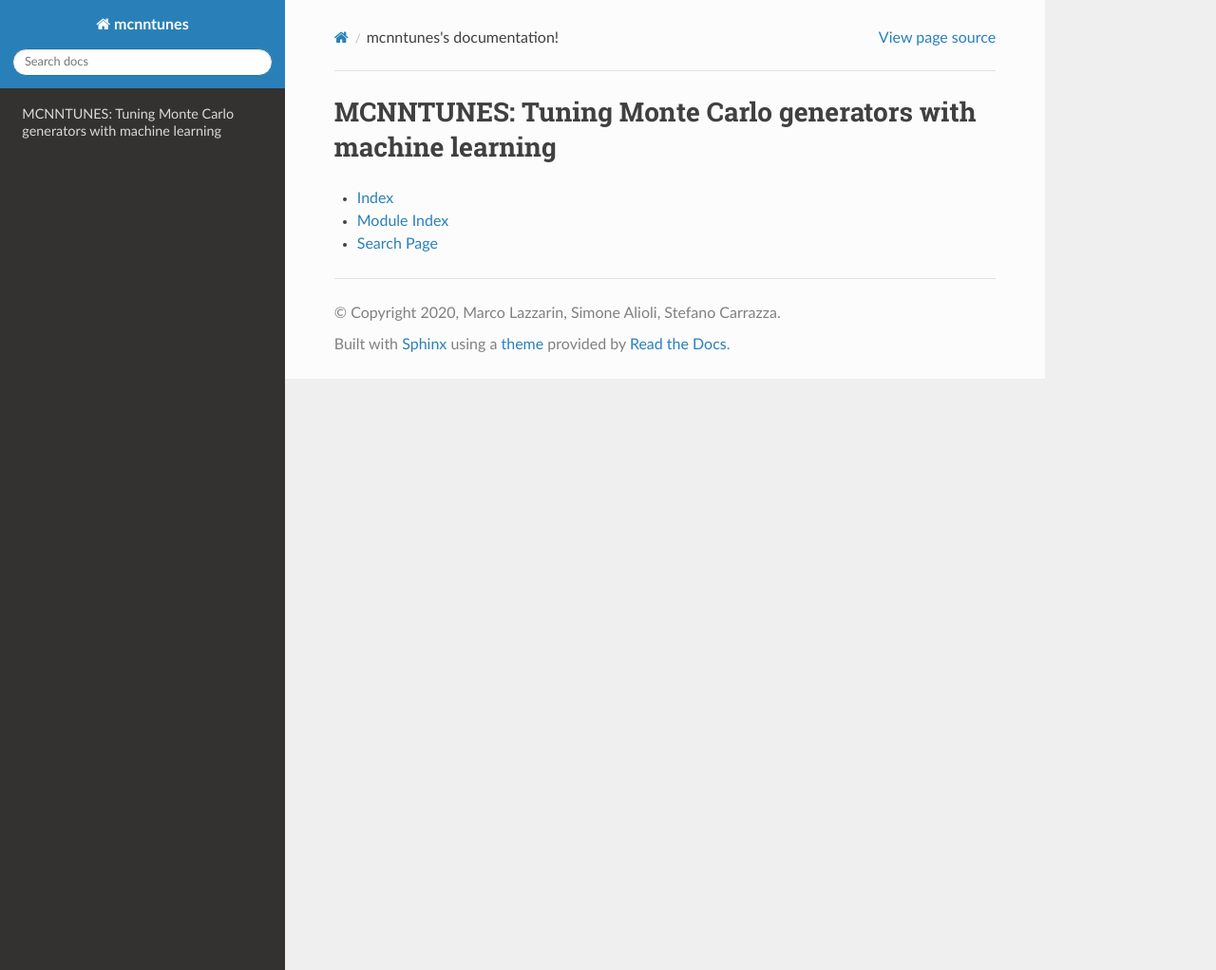
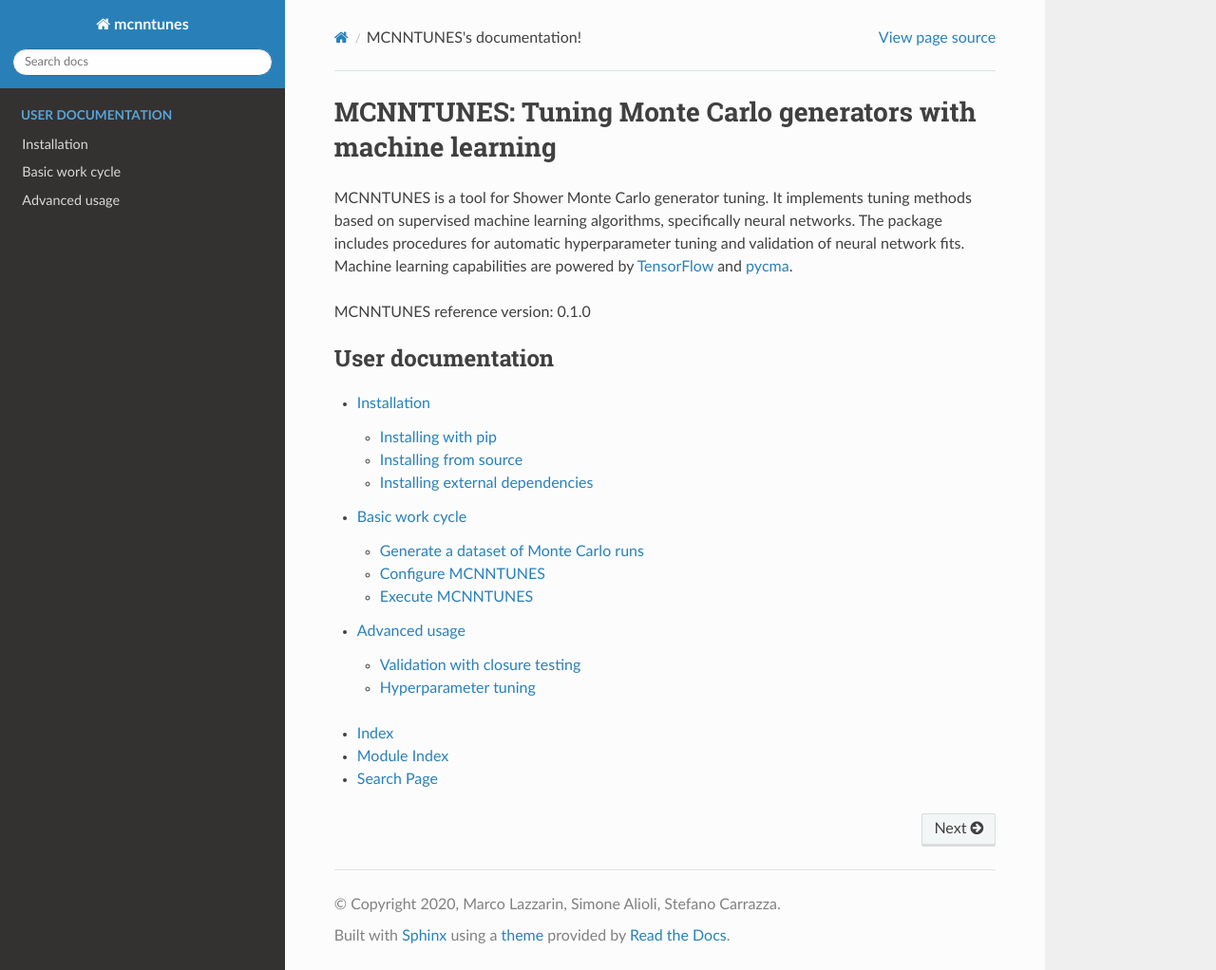
Before and after one commit to N3PDF/mcnntunes, a Sphinx documentation site: the page built from doc/source/index.rst, in a window 1280 px wide and 1022 px high. Shown: the whole window at 95% size. Built offline with Sphinx 7.4.7 and the Read the Docs theme 2.0.0, drawn with Linux system fonts in a browser that asks for light colours; some of the changed lines change nothing that is shown.

Commit message:
Adding documentation

```diff
--- /dev/null
+++ b/doc/source/advanced_usage.rst
@@ -0,0 +1,90 @@
+Advanced usage
+==============
+
+This section presents some advanced functionalities.
+
+* :ref:`benchmark`
+* :ref:`hyperparameter-tuning`
+
+___________________________________
+
+.. _benchmark:
+
+Validation with closure testing
+-----------------------------------
+
+If you take a set of run from the training set and move it in a separate folder, e.g. ``validation_set``, you can add it to the configuration runcard under the ``input`` key:
+
+.. code-block:: yaml
+
+    input:
+        # ...
+        benchmark_folders:
+          - validation_set
+        # ...
+
+Now you have access to a performance assessment procedure based on `closure tests`:
+
+.. code-block::
+
+    mcnntunes -o output benchmark runcard.yaml
+
+For each run in the benchmark folders, the program will perform the tuning procedure with this run instead of the actual experimental data. Then, the obtained parameters are compared with the exact parameters used for generating the run, and a loss function is computed. For more information about the closure test procedure, see https://arxiv.org/abs/20xx.xxxxxx.
+
+.. _hyperparameter-tuning:
+
+Hyperparameter tuning
+---------------------
+
+Deep learning algorithms present many hyperparameters that can heavily influence their performance. MCNNTUNES implements an hyperparameter tuning procedure using `HyperOpt <https://github.com/hyperopt/hyperopt>`_. In order to enable the hyperparameter optimization, you need to insert the corresponding settings in the configuration runcard:
+
+.. code-block:: yaml
+
+    hyperparameter_scan:
+            max_evals: number of max  evaluation for the hyperparameter search
+            model:
+                architecture:
+                actfunction:
+                optimizer:
+                epochs:
+                batch_size:
+                # other model settings...
+
+You need to define the search space under the ``model`` key. It must be defined by means of specific function provided by HyperOpt (see the `official documentation <https://github.com/hyperopt/hyperopt/wiki/FMin>`_). You don't need to use each available key. An example of search space may be:
+
+.. code-block:: yaml
+
+    architecture: "hp.choice(’layers’, [[hp.quniform(f’size_{_}_2’,5,10,1) for _ in range(2)],
+                                       [hp.quniform(f’size_{_}_3’,5,10,1) for _ in range(3)],
+                                       [hp.quniform(f’size_{_}_4’,5,10,1) for _ in range(4)]])"
+    optimizer: "hp.choice(’optimizer’, [’sgd’,’rmsprop’,’adagrad’,’adadelta’,’adam’,’adamax’])"
+    optimizer_lr: "hp.loguniform(’learning_rate’, -10, -1)"
+
+Now you can run the hyperparameter scan with
+
+.. code-block::
+
+    mcnntunes -o output optimize runcard.yaml
+
+At the end of the optimization procedure, a summary of all evaluations will be presented. Moreover, an in-depth analysis of the results is presented in the HTML report that ``mcnntunes tune`` builds. If you are satisfied with the best configuration, you can reconfigure MCNNTUNES with that configuration and re-execute the full basic work cycle.
+
+.. note::
+
+    Optionally, you can run a parallel search using the features of HyperOpt. This requires the instantiation of a MongoDB database that must be able to communicate with all the workers. Then, you must insert the database URL and an arbitrary `exp_key` to the configuration runcard:
+
+    .. code-block:: yaml
+
+        hyperparameter_scan:
+                # settings...
+                cluster:
+                    url: URL
+                    exp_key: EXP_KEY
+                # settings...
+
+    The program will send some work items to the database and wait for their results. These items corresponds to different trials for the hyperparameter scan. In order to evaluate these items, you need to launch some workers using e.g.
+
+    .. code-block::
+
+        hyperopt-mongo-worker --exp-key=EXP_KEY --mongo=<host>[:port]/<db> --workdir=WORK_DIR
+
+    See ``hyperopt-mongo-worker --help`` for more options. For more details about the HyperOpt implementation of the parallel search, see the official documentation.
--- /dev/null
+++ b/doc/source/basic_work_cycle.rst
@@ -0,0 +1,162 @@
+Basic work cycle
+================
+
+The basic work cycle is subdivided in these steps:
+
+* :ref:`sampling`
+* :ref:`configure`
+* :ref:`execute`
+
+____________________
+
+.. _sampling:
+
+Generate a dataset of Monte Carlo runs
+--------------------------------------
+
+In the first step, you must create a dataset of Monte Carlo runs where each run has been generated with a different parameter configuration.
+
+Once decided which parameters you need to tune, you are required to select a steering range for these parameters and insert them in a YAML file, for example:
+
+.. code-block:: yaml
+
+    # variations.yml
+    # Parameter: [min, max]
+    intrinsicKT: [1, 2.5]
+    asMZisr: [0.12, 0.14]
+    pT0isr: [0.5, 2.5]
+
+Then, you need to create a runcard for your event generator, and set the value of the parameters above with the placeholder ``{{parameter_name}}``. This is an example using PYTHIA8:
+
+.. code-block::
+
+    ! runcard_template
+    ! settings ...
+    BeamRemnants:primordialKThard = {{intrinsicKT}}
+    SpaceShower:alphaSvalue = {{asMZisr}}
+    SpaceShower:pT0Ref = {{pT0isr}}
+    ! more settings ...
+
+Now you can use
+
+.. code-block::
+
+    mcnntemplate sampling -n NUM_RUNS -s SEED runcard_template variations.yml
+
+to sample ``NUM_RUNS`` parameter configurations uniformly within the steering ranges, and fill the runcard_template with these configurations.
+
+Alternatively, the user can provide some possible values for each parameter and ``mcnntemplate`` can generate the parameter configurations by combining these values in all possible ways. The YAML file may be something like this:
+
+.. code-block:: yaml
+
+    # variations.yml
+    # Parameter: [a, b, c, ...]
+    intrinsicKT: [1, 1.5, 2, 2.5]
+    asMZisr: [0.12, 0,13, 0.14]
+    pT0isr: [0.5, 1.5, 2.5]
+
+Then, running
+
+.. code-block::
+
+    mcnntemplate combinations runcard_template variations.yml
+
+will compute the 36 possible combinations and fill the runcard_template with these configurations.
+
+The output directory will be something like this:
+
+.. code-block::
+
+    output/0000/params.dat
+    output/0000/runcard_template
+    output/0001/params.dat
+    output/0001/runcard_template
+    ...
+    output/NUM_RUNS/params.dat
+    output/NUM_RUNS/runcard_template
+
+Each runcard_template will use the parameters written in its params.dat file. Now run the generator (with the analyses that you prefer) for each of the templates and write the resulting result.yoda file in the corresponding folder.
+
+In order to finalize the dataset, run
+
+.. code-block::
+
+    mcnntunes-buildruns -n NUM_RUNS -d output -f result.yoda -p params.dat --patterns INCLUDE_PATTERNS --unpatters EXCLUDE_PATTERNS -o training_set
+
+The script will collect all histograms with a path that include ``INCLUDE_PATTERNS`` but not ``EXCLUDE_PATTERNS``. For example, ``INCLUDE_PATTERS`` may be ``ATLAS_2014_I1300647`` and ``EXCLUDE_PATTERNS`` may be ``RAW``. This step is required to embed the parameters in the yoda file and to convert histograms to scatterplots.
+
+.. _configure:
+
+Configure MCNNTUNES
+-------------------
+
+Now you need to configure MCNNTUNES. You can use the following template:
+
+.. code-block:: yaml
+
+    input:
+        folders: folders containing the MC runs;
+        patterns: list of patterns to look for in the histogram paths;
+        unpatters: list of patterns to exclude;
+        expfiles: list of files with the reference data;
+        weightrules: a list of weight modifiers (optional)
+            - pattern: it selects the histograms with that pattern in the path
+                condition: see below
+                weight: the weight (only 0 or 1 for the InverseModel)
+            - ...
+
+    # The condition subkey accept only:
+    #    - one positive integer representing the index of the bin that we want to weight differently (the first bin is 1, not 0)
+    #    - a list of two real number [a,b]. This will select all bins centered into the close interval [a,b].
+    #      It's also possible to use '+inf' or '-inf' instead a real numbers.
+
+    model:
+        model_type: ('PerBinModel' or 'InverseModel')
+        seed:
+        noscan_setup:
+            architecture: (optional, default [5, 5])
+            actfunction: (optional, default 'tanh')
+            optimizer: (optional, default "adam")
+            optimizer_lr: (optional)
+            initializer: (optional, default "glorot_uniform")
+            epochs: (optional, default 5000)
+            batch_size: (optional, default 16)
+            data_augmentation: (optional, default False, only for 'InverseModel')
+            param_estimator: (optional, only for 'InverseModel', 'SimpleInference', 'Median', 'Mean', default 'SimpleInference')
+
+    # Minimizer is only for 'PerBinModel'
+    minimizer:
+        minimizer_type: ('CMAES' or 'GradientMinimizer' (experimental))
+        bounds: boolean, bounds the results to be within the steering ranges (only for CMAES)
+        restarts: number of minimization trials (only for CMAES)
+
+Two different types of models are implemented. The `Per Bin` model parametrises the generator behaviour with fully-connected neural networks, and then fits the generator output to the experimental data using a minimizer. The `Inverse` model uses fully-connected neural networks, and tries to learn directly the parameter configuration that the generator needs to output a given result. For more information about the models, see https://arxiv.org/abs/20xx.xxxxxx.
+
+Models are implemented with `Keras <https://keras.io/>`_, so you can use its activation functions, optimizers and initializers. The other keys under ``model`` are self-explanatory, except for ``param_estimator``: the `Inverse` model computes the tuning errors by generating a distribution of predictions within the experimental errors (see https://arxiv.org/abs/20xx.xxxxxx for more information). You can change the default parameter estimation from a simple inference to the mean or the median of this distribution.
+
+Additional keys are required for more advanced usage, e.g. hyperparameter tuning (see :doc:`advanced usage <advanced_usage>`).
+
+.. _execute:
+
+Execute MCNNTUNES
+-----------------
+
+At first, perform the ``preprocess`` step and check if MCNNTUNES recognise the ``input`` keys successfully:
+
+.. code-block::
+
+    mcnntunes -o output preprocess runcard.yml
+
+Then, perform the ``model`` step and check if MCNNTUNES recognise the ``model`` keys successfully:
+
+.. code-block::
+
+    mcnntunes -o output model runcard.yml
+
+Finally, perform the ``tune`` step and check if MCNNTUNES recognise the ``minimizer`` keys successfully:
+
+.. code-block::
+
+    mcnntunes -o output tune runcard.yml
+
+An HTML report with all the information about the tuning process will be created, and you can access it from ``output/index.html``.
--- a/doc/source/index.rst
+++ b/doc/source/index.rst
@@ -1,10 +1,23 @@
 .. title::
-    mcnntunes's documentation!
+    MCNNTUNES's documentation!
 
 
-==============================================================
+=====================================================================
 MCNNTUNES: Tuning Monte Carlo generators with machine learning
-==============================================================
+=====================================================================
+
+MCNNTUNES is a tool for Shower Monte Carlo generator tuning. It implements tuning methods based on supervised machine learning algorithms, specifically neural networks. The package includes procedures for automatic hyperparameter tuning and validation of neural network fits.
+Machine learning capabilities are powered by `TensorFlow <https://www.tensorflow.org/>`_ and `pycma <https://github.com/CMA-ES/pycma>`_.
+
+MCNNTUNES reference version: |release|
+
+.. toctree::
+   :maxdepth: 3
+   :caption: User documentation
+
+   installation
+   basic_work_cycle
+   advanced_usage
 
 * :ref:`genindex`
 * :ref:`modindex`
--- /dev/null
+++ b/doc/source/installation.rst
@@ -0,0 +1,67 @@
+Installation
+====================
+
+MCNNTUNES can be installed either with pip or from source:
+
+* :ref:`installing-with-pip`
+* :ref:`installing-from-source`
+* :ref:`installing-YODA`
+
+____________________
+
+.. _installing-with-pip:
+
+Installing with pip
+-------------------
+
+You can install MCNNTUNES directly from PyPI:
+
+.. code-block:: bash
+
+	pip install mcnntunes
+
+The ``pip`` program will take care of all the required dependencies, except for YODA (view :ref:`installing-YODA`). Please note that MCNNTUNES requires Python 3.6 or greater.
+
+.. _installing-from-source:
+
+Installing from source
+----------------------
+
+If you prefer to install MCNNTUNES directly from source, clone the repository from GitHub:
+
+.. code-block::
+
+	git clone https://github.com/N3PDF/mcnntunes
+	cd mcnntunes
+
+Then, install the requirements:
+
+.. code-block::
+
+	pip install -r requirements.txt
+
+The ``pip`` program will take care of all the required dependencies, except for YODA (view :ref:`installing-YODA`). Finally, install MCNNTUNES using ``pip``:
+
+.. code-block::
+
+	pip install .
+
+.. _installing-YODA:
+
+Installing external dependencies
+--------------------------------
+
+The `YODA library <https://yoda.hepforge.org/>`_ is not available from PyPI and must be installed manually. You can download it from the website and install it following standard GNU procedure, e.g.:
+
+.. code-block::
+
+	wget https://yoda.hepforge.org/downloads/?f=YODA-x.y.z.tar.gz -O YODA-x.y.z.tar.gz
+	tar -xf YODA-x.y.z.tar.gz
+	cd YODA-x.y.z
+	./configure --prefix=$PREFIX
+	make
+	make install
+
+where ``$PREFIX$`` is the installation path. If not specified, the default prefix is ``/usr/local/``. If you use a Conda package manager, you may be interested in using ``PREFIX=$CONDA_PREFIX``. Make sure to set up your environment properly so that the Python interpreter is able to import YODA.
+
+In order to use the hyperparameter tuning procedure with a parallel search, you also need to install `MongoDB <https://www.mongodb.com/>`_.
```
